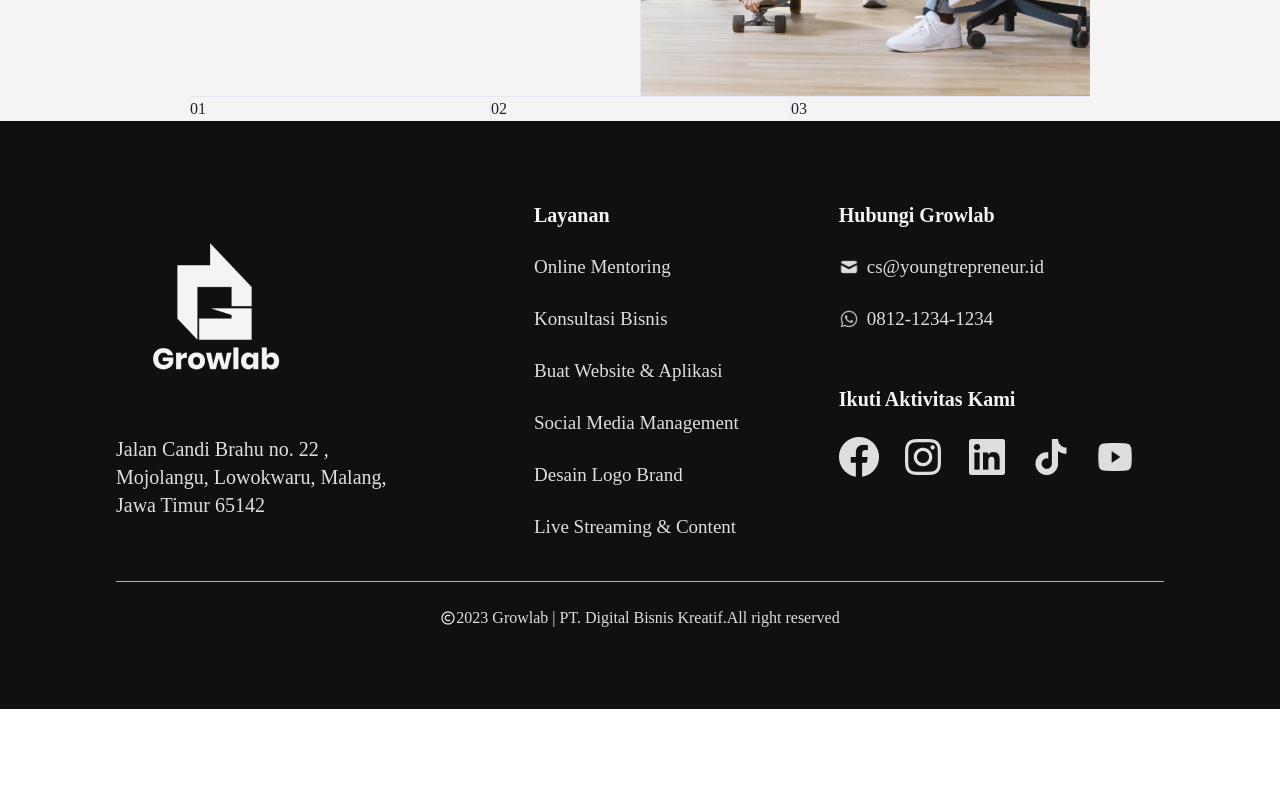
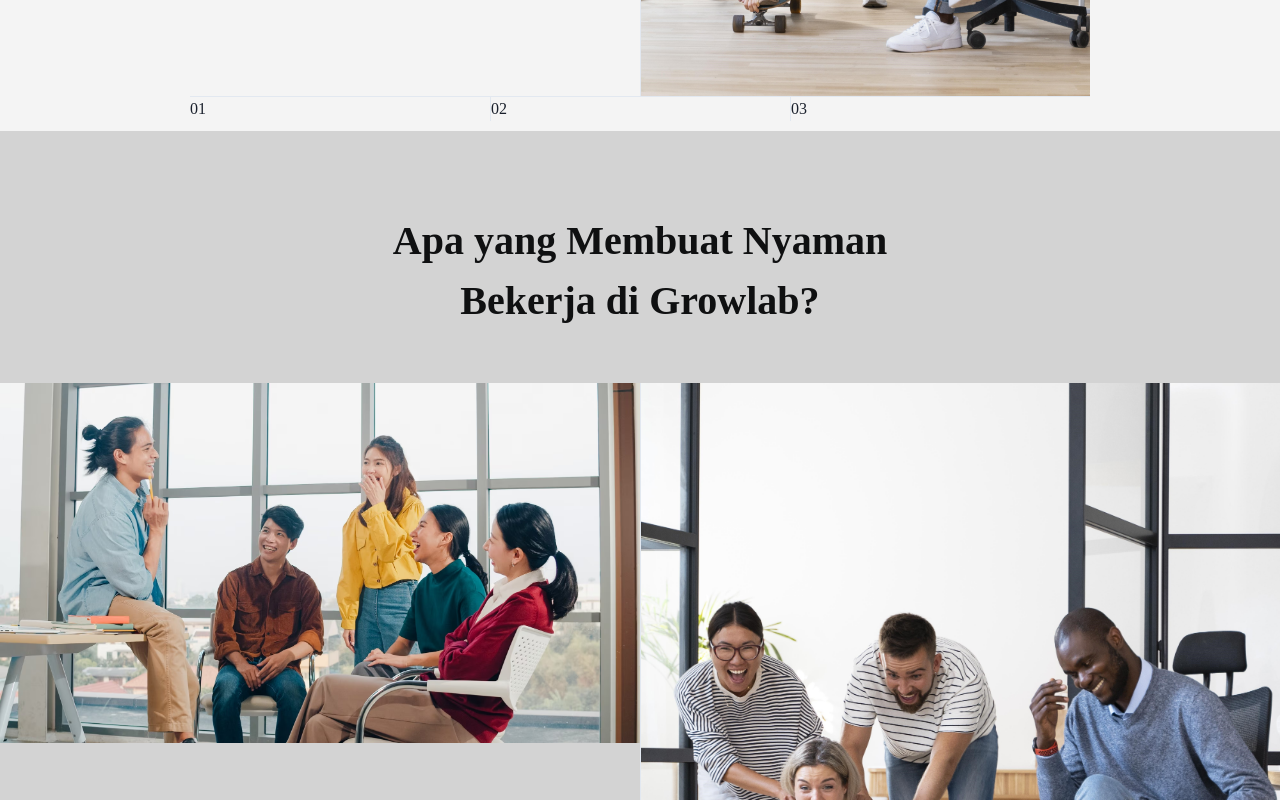
Before and after one commit to akgeninov/PROJECT, a React (Create React App) app in the folder client/: page /career in a window 1280 px wide. Shown: the part 2480-3280 px from the top of the page. Before the commit the page ends 3189 px from the top, so only its background shows below. Built offline with nearby package versions, Linux system fonts and the light colour scheme.

Commit message:
KerjaSection

```diff
--- /dev/null
+++ b/client/src/components/career/kerja-section/KerjaSection.jsx
@@ -0,0 +1,22 @@
+import React from "react";
+import { images } from "../../../constants";
+
+
+function KerjaSection() {
+    return (
+    <div className=" flex flex-col justify-start items-center mt-[60px] lg:mt-[10px] px-[10px] lg:px-0 w-full lg:w-[100%] gap-[52px]"  style={{ height: '100vh', backgroundColor: 'lightgrey' }}>
+        <h1 className="max-w-[564px] text-black500 text-[24px] lg:text-[40px] lg:mt-[80px] font-bold leading-[36px] lg:leading-[60px] text-center">
+            Apa yang Membuat Nyaman Bekerja di Growlab?
+        </h1>
+        <div class="grid grid-cols-1 divide-y">
+            <div>
+                <div class="grid grid-cols-2 divide-x">
+                    <div><img src={images.career_momen1} alt="Career Momen 1" /></div>
+                    <div><img src={images.career_momen2} alt="Career Momen 2" /></div>
+                </div>
+            </div>
+            </div>
+    </div>
+    );
+}
+export default KerjaSection;
--- a/client/src/pages/career/Career.jsx
+++ b/client/src/pages/career/Career.jsx
@@ -2,6 +2,7 @@ import React from "react";
 import HeroSection from "../../components/career/hero-section/HeroSection";
 import Section_2 from "../../components/career/section_2/Section_2";
 import MomenSection from "../../components/career/momen-section/MomenSection";
+import KerjaSection from "../../components/career/kerja-section/KerjaSection";
 
 
 function Career() {
@@ -10,6 +11,7 @@ function Career() {
       <HeroSection />
       <Section_2 />
       <MomenSection />
+      <KerjaSection />
     </div>
     );
 }
```
